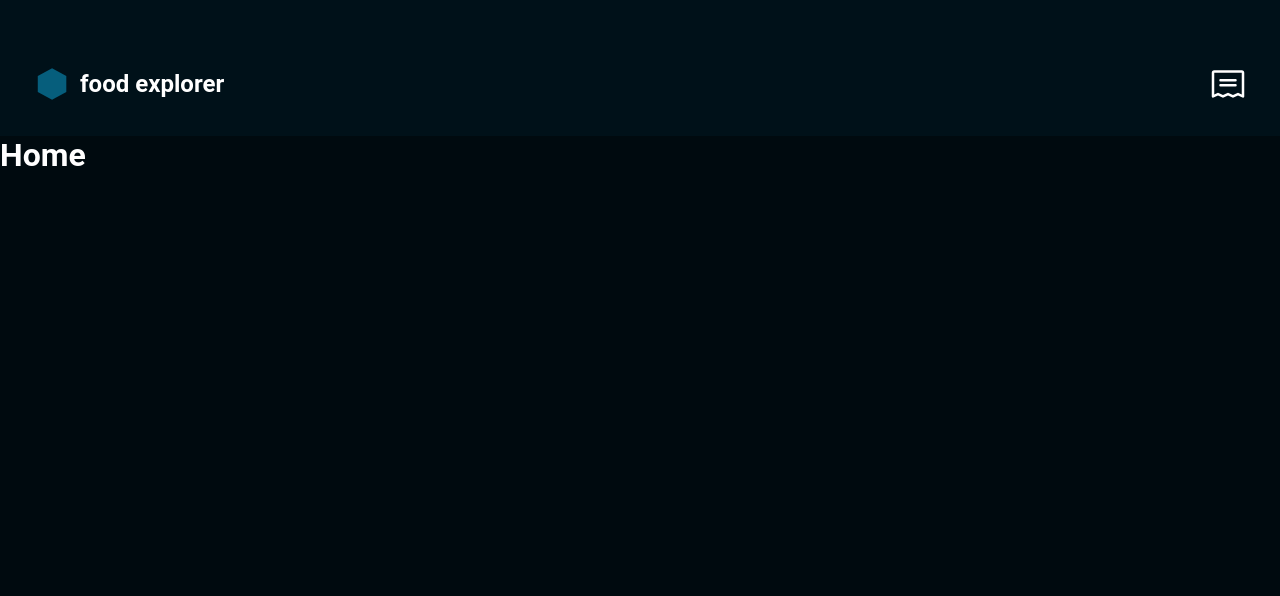
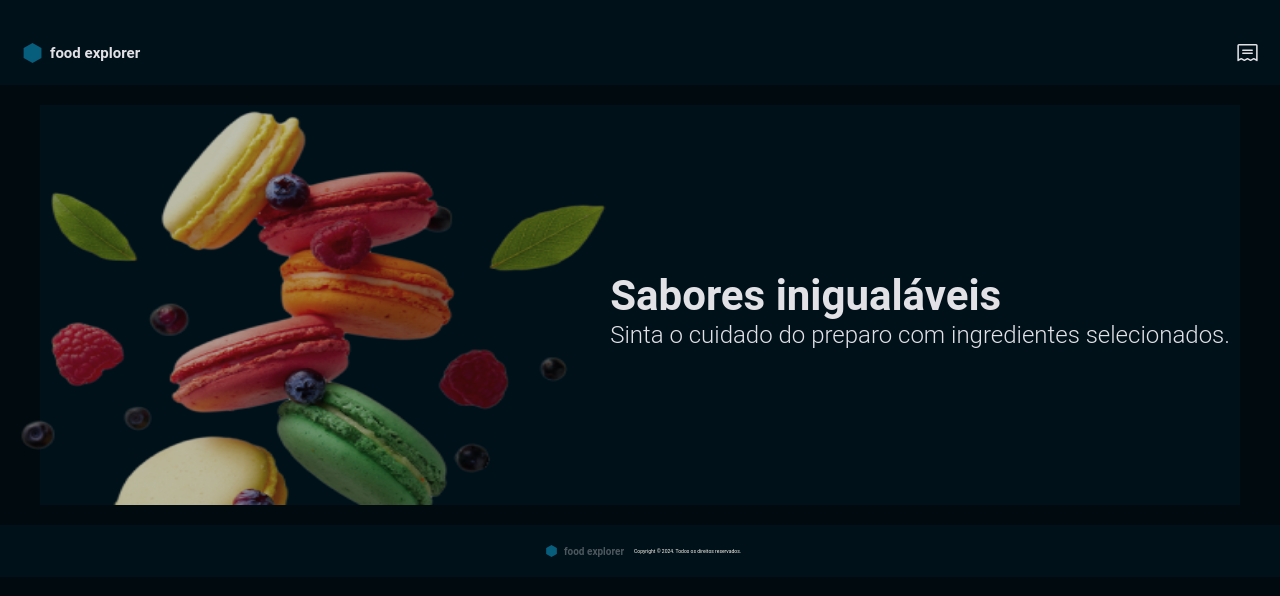
Before and after one commit to alanwengrze/food-explorer-frontend, a React (Vite) app: page / in a window 1280 px wide. Shown: the top 596 px of the page. Built offline with nearby package versions, Linux system fonts and the light colour scheme.

Commit message:
:lipstick: feat: Banner finished

```diff
--- /dev/null
+++ b/src/components/Footer/index.jsx
@@ -0,0 +1,10 @@
+import { Container } from './styles'
+import { Logo } from '../../components/Logo'
+export function Footer() {
+  return (
+    <Container>
+      <Logo />
+      <span>Copyright © 2024. Todos os direitos reservados.</span>
+    </Container>
+  )
+}
--- /dev/null
+++ b/src/components/Footer/styles.js
@@ -0,0 +1,35 @@
+import styled from "styled-components";
+
+export const Container = styled.footer`
+  grid-area: footer;
+
+  display: flex;
+  flex-direction: column;
+  align-items: center;
+  justify-content: center;
+  gap: 1rem;
+  padding: 2rem;
+
+
+  background-color: ${({ theme }) => theme.DARK.D700};
+
+  > div {
+    gap: 0;
+    color: ${({ theme }) => theme.LIGHT.L700};
+    h1 {
+      font-size: 1rem;
+    }
+    img{
+      height: 1.2rem;
+    }
+  }
+
+  span{
+    font-size: 0.5rem;
+    color: ${({ theme }) => theme.LIGHT.L200};
+  }
+
+  @media (min-width: ${({ theme }) => theme.SCREENS.SM}) {
+    flex-direction: row;
+  }
+`;
--- a/src/components/Header/index.jsx
+++ b/src/components/Header/index.jsx
@@ -5,6 +5,7 @@ import { Container, Menu } from './styles'
 import { Logo } from '../../components/Logo'
 import { Input } from '../../components/Input'
 import { ButtonText } from '../../components/ButtonText'
+import { Footer } from '../Footer'
 
 export function Header(){
   const [open, setOpen] = useState(false);
@@ -14,7 +15,7 @@ export function Header(){
   };
   return(
     <Container>
-      <Menu data-openMenu={open}>
+      <Menu data-open-menu={open}>
         <header>
           <FiX
             onClick={handleMenuToggle}
@@ -32,6 +33,8 @@ export function Header(){
             onClick={handleMenuToggle}
           />
         </div>
+
+        <Footer />
       </Menu>
       <FiMenu
         className='menu-icon'
--- a/src/components/Header/styles.js
+++ b/src/components/Header/styles.js
@@ -19,7 +19,6 @@ export const Container = styled.div`
       font-size: 1.2rem;
     }
   }
-
 
 
   svg {
@@ -51,6 +50,7 @@ export const Menu = styled.div`
   background-color: ${({ theme }) => theme.DARK.D400};
   font-weight: 300;
   .search-wrapper{
+    grid-area: content;
     padding: 2rem;
 
     > button {
@@ -65,6 +65,8 @@ export const Menu = styled.div`
   }
 
   > header {
+    grid-area: header;
+
     display: flex;
     align-items: center;
     gap: 0.5rem;
@@ -79,7 +81,12 @@ export const Menu = styled.div`
     }
   }
 
-  &[data-openMenu="true"] {
-    display: block;
+  &[data-open-menu="true"] {
+    display: grid;
+    grid-template-rows: auto 1fr auto;
+    grid-template-areas:
+      "header"
+      "content"
+      "footer";
   }
 `
--- a/src/pages/Home/index.jsx
+++ b/src/pages/Home/index.jsx
@@ -1,10 +1,23 @@
-import { Container } from './styles'
+import { Container, Banner } from './styles'
 import { Header } from '../../components/Header'
+import { Footer } from '../../components/Footer'
+import bannerImg from '../../assets/bannerImg.png'
 export function Home(){
   return(
     <Container>
       <Header />
-      <h1>Home</h1>
+        <main>
+          <Banner>
+            <div className="img-wrapper">
+              <img src={bannerImg} alt="" />
+            </div>
+            <div className="text-wrapper">
+              <h2>Sabores inigualáveis</h2>
+              <p>Sinta o cuidado do preparo com ingredientes selecionados.</p>
+            </div>
+          </Banner>
+        </main>
+      <Footer />
     </Container>
   )
 }
--- a/src/pages/Home/styles.js
+++ b/src/pages/Home/styles.js
@@ -1,5 +1,158 @@
 import styled from "styled-components";
 
 export const Container = styled.header`
-  width: 100%;
+   display: grid;
+    grid-template-rows: auto 1fr auto;
+    grid-template-areas:
+      "header"
+      "content"
+      "footer";
+
+  > main {
+    grid-area: content;
+    padding: 2rem;
+  }
 `;
+
+export const Banner = styled.div`
+  display: flex;
+  align-items: center;
+  background-color: ${({ theme }) => theme.DARK.D700};
+  .img-wrapper{
+    width: 100%;
+    height: 10rem;
+    position: relative;
+    img{
+      position: absolute;
+      width: 14rem;
+      height: 10rem;
+      top: 0;
+      left: -15px;
+    }
+  }
+
+  .text-wrapper{
+    margin-right: 1rem;
+    h2{
+      font-size: 1.4rem;
+      margin-bottom: 1rem;
+    }
+    p{
+      font-size: 1rem;
+      font-weight: 300;
+    }
+  }
+
+  @media (min-width: ${({ theme }) => theme.SCREENS.SM}) {
+    justify-content: space-between;
+    margin-inline: 2rem;
+    .img-wrapper{
+      width: auto;
+      height: 22rem;
+      position: relative;
+
+      img{
+        position: absolute;
+        width: 28rem;
+        height: 22rem;
+        top: 0;
+        left: -30px;
+      }
+    }
+
+    .text-wrapper{
+      h2{
+        font-size: 2.2rem;
+      }
+      p{
+        font-size: 1rem;
+        font-weight: 300;
+      }
+    }
+  }
+
+  @media (min-width: ${({ theme }) => theme.SCREENS.MD}) {
+    justify-content: space-between;
+
+    .img-wrapper{
+      width: auto;
+      height: 25rem;
+      position: relative;
+
+      img{
+        position: absolute;
+        width: 36rem;
+        height:25rem;
+        top: 0;
+        left: -40px;
+      }
+    }
+
+    .text-wrapper{
+      h2{
+        font-size: 3.2rem;
+
+      }
+      p{
+        font-size: 1.4rem;
+        font-weight: 300;
+        line-height: 1rem;
+      }
+    }
+  };
+
+  @media (min-width: ${({ theme }) => theme.SCREENS.LG}) {
+    .img-wrapper{
+      width: auto;
+      height: 32rem;
+      position: relative;
+
+      img{
+        position: absolute;
+        width: 44rem;
+        height:32rem;
+        top: 0;
+        left: -40px;
+      }
+    }
+
+    .text-wrapper{
+      h2{
+        font-size: 3.2rem;
+      }
+      p{
+        font-size: 1.8rem;
+        font-weight: 300;
+        line-height: 1rem;
+      }
+    }
+  }
+
+  @media (min-width: ${({ theme }) => theme.SCREENS.XL}) {
+
+    .img-wrapper{
+      width: auto;
+      height: 40rem;
+      position: relative;
+
+      img{
+        position: absolute;
+        width: 63rem;
+        height:40rem;
+        top: 0;
+        left: -40px;
+      }
+    }
+
+    .text-wrapper{
+      h2{
+        font-size: 4.2rem;
+      }
+      p{
+        font-size: 2.4rem;
+        font-weight: 300;
+      }
+    }
+  }
+
+`;
--- a/src/styles/global.js
+++ b/src/styles/global.js
@@ -7,7 +7,7 @@ export default createGlobalStyle`
     box-sizing: border-box;
   }
 
-  root: {
+  :root {
     font-size: 62.5%;
   }
 
@@ -15,7 +15,7 @@ export default createGlobalStyle`
     font-family: Roboto, sans-serif;
     font-size: 1.6rem;
     background: ${({ theme }) => theme.DARK.D400};
-    color: ${({ theme }) => theme.LIGHT.L100};
+    color: ${({ theme }) => theme.LIGHT.L300};
   }
 
   body, button, input, textarea {
```
Also changed, not shown: src/assets/bannerImg.png (added).
